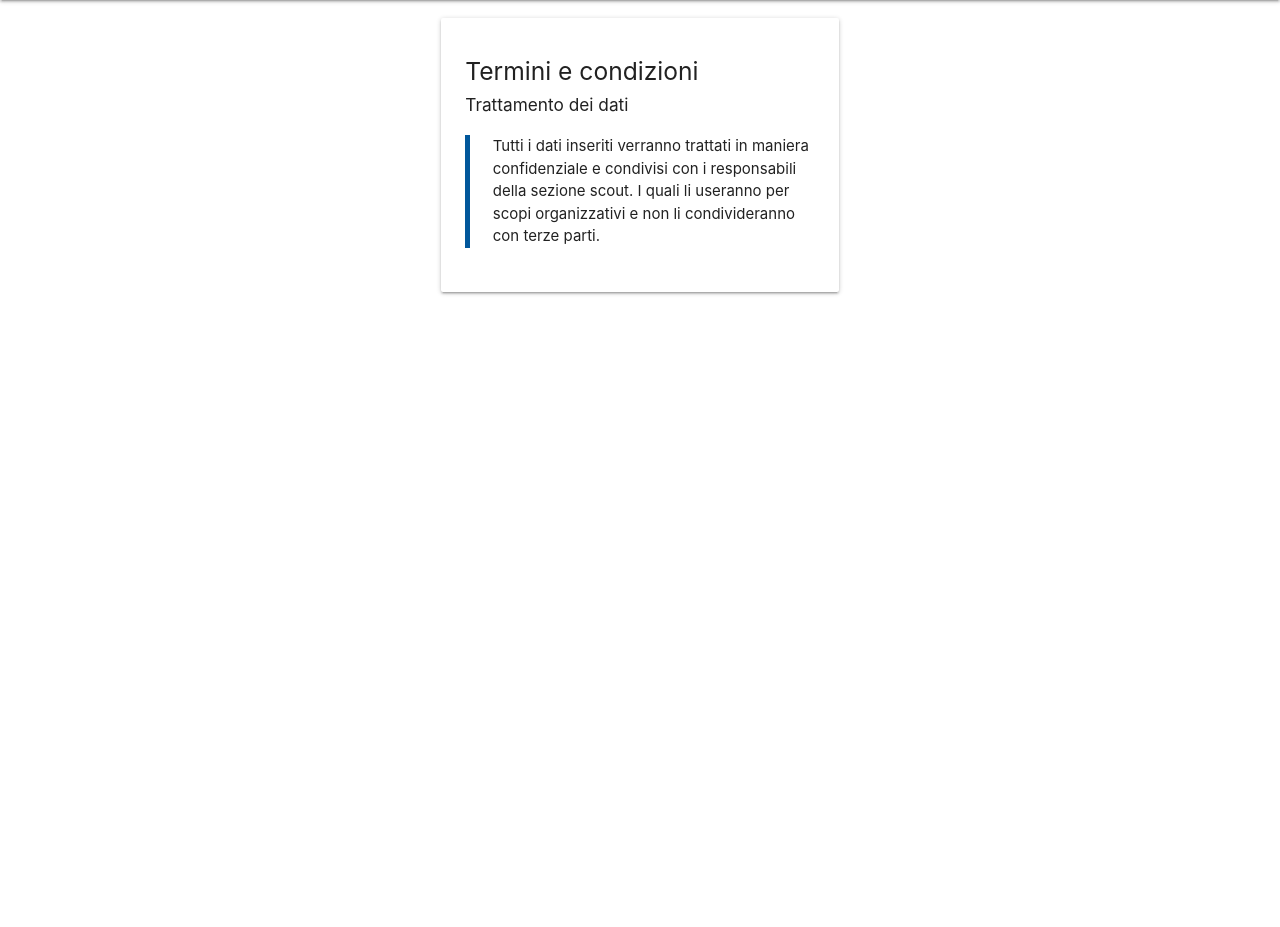
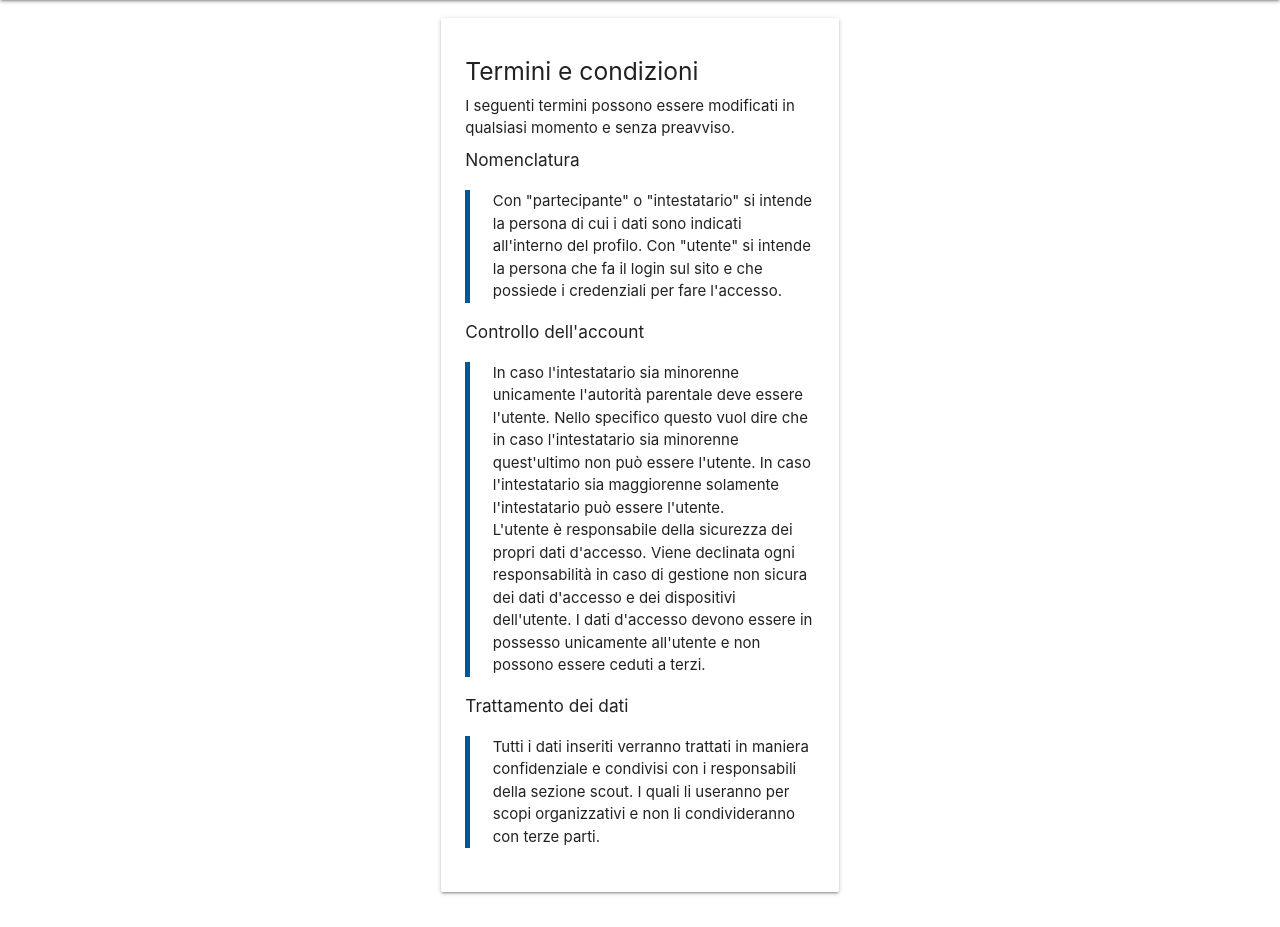
Before and after one commit to leporia/scout-subs, a Django app: page /accounts/terms/ in a window 1280 px wide. Shown: the part 65-992 px from the top of the page. Before the commit the page ends 360 px from the top, so only its background shows below. Run offline with Django 3.2, Linux system fonts and the light colour scheme; parts of the project's set-up code (start-up, migrations or seed data) failed here and were passed over.

Commit message:
update terms and add terms page link

```diff
--- a/accounts/templates/accounts/terms.html
+++ b/accounts/templates/accounts/terms.html
@@ -12,6 +12,27 @@
       <div class="card">
         <div class="card-content">
           <h5>Termini e condizioni</h5>
+          I seguenti termini possono essere modificati in qualsiasi momento e senza preavviso.
+          <h6>Nomenclatura</h6>
+          <blockquote>
+            Con "partecipante" o "intestatario" si intende la persona di cui i
+            dati sono indicati all'interno del profilo. Con "utente" si intende
+            la persona che fa il login sul sito e che possiede i credenziali per
+            fare l'accesso.
+          </blockquote>
+          <h6>Controllo dell'account</h6>
+          <blockquote>
+            In caso l'intestatario sia minorenne unicamente l'autorità parentale
+            deve essere l'utente. Nello specifico questo vuol dire che in caso
+            l'intestatario sia minorenne quest'ultimo non può essere l'utente.
+            In caso l'intestatario sia maggiorenne solamente l'intestatario può
+            essere l'utente. <br>
+            L'utente è responsabile della sicurezza dei propri dati d'accesso.
+            Viene declinata ogni responsabilità in caso di gestione non sicura
+            dei dati d'accesso e dei dispositivi dell'utente. I dati d'accesso
+            devono essere in possesso unicamente all'utente e non possono essere
+            ceduti a terzi.
+          </blockquote>
           <h6>Trattamento dei dati</h6>
           <blockquote>
             Tutti i dati inseriti verranno trattati in maniera confidenziale
--- a/client/templates/client/about.html
+++ b/client/templates/client/about.html
@@ -16,6 +16,7 @@
           <p>
             Versione: {{version}}<br>Commit ID: <a href="https://git.thearcway.org/mafaldo/scout-subs/commit/?id={{commitid}}">{{commitid}}</a>
           </p>
+          <a href={% url "terms" %}>Termini e condizioni</a>
           <h5>Licenza</h5>
           <blockquote>
             Copyright (C) 2020-22 Andrea Lepori<br><br>
--- a/version.txt
+++ b/version.txt
@@ -1,2 +1,2 @@
 version=0.6
-rev=1
+rev=2
```
